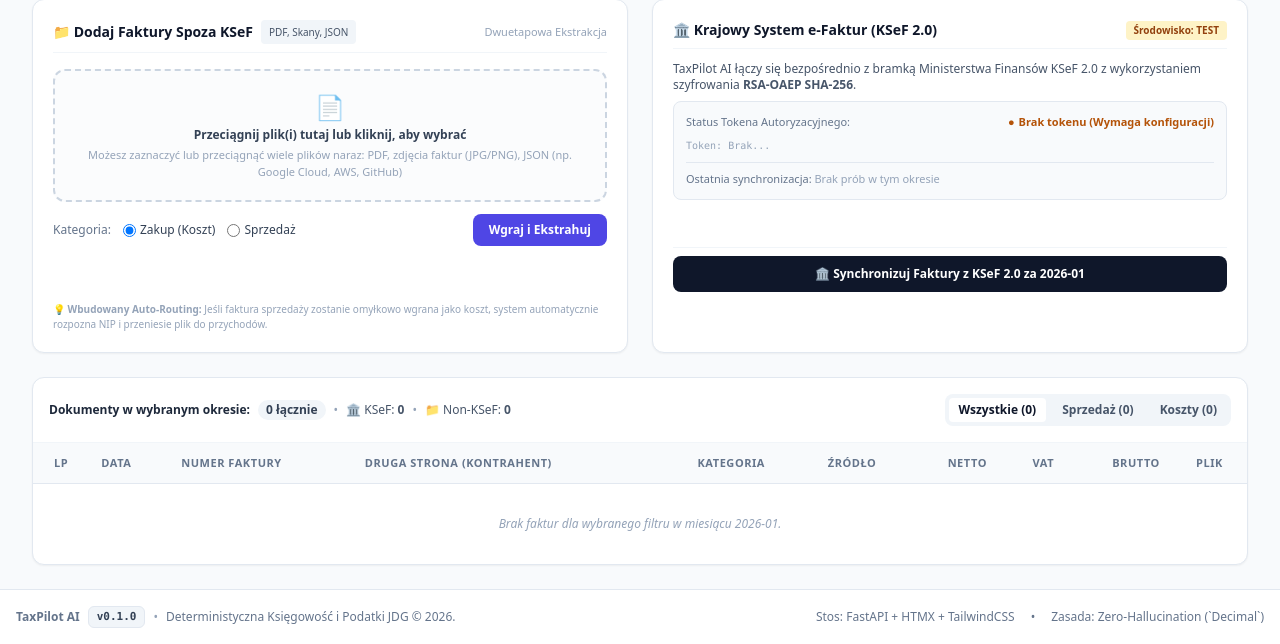
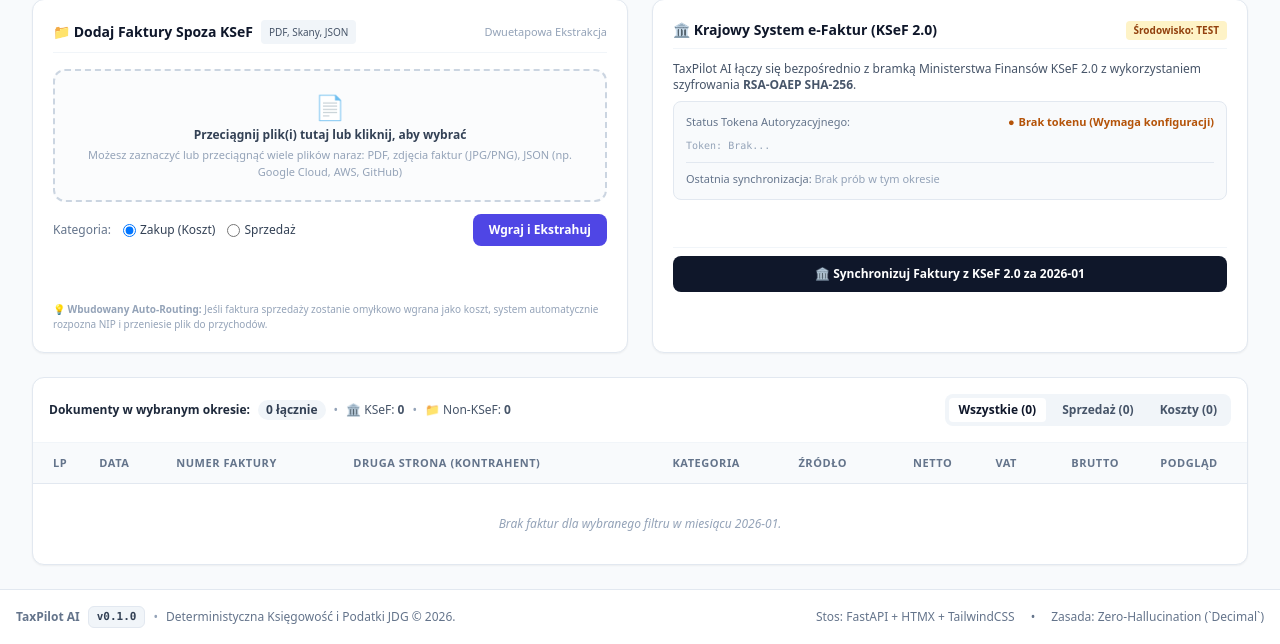
Before and after one commit to cackoarek/TaxPilot_AI, a FastAPI app: page /faktury in a window 1280 px wide. Shown: the part 328-972 px from the top of the page. Run offline with FastAPI, Linux system fonts and the light colour scheme; data that the repository does not hold is empty; some libraries are stand-ins or nearby versions.

Commit message:
fix(ui): rename invoices table column header from Plik to Podgląd

```diff
--- a/src/web/templates/partials/invoices_table.html
+++ b/src/web/templates/partials/invoices_table.html
@@ -54,7 +54,7 @@
             <th class="p-3 text-right">Netto</th>
             <th class="p-3 text-right">VAT</th>
             <th class="p-3 text-right">Brutto</th>
-            <th class="p-3 text-center">Plik</th>
+            <th class="p-3 text-center">Podgląd</th>
           </tr>
         </thead>
         <tbody class="divide-y divide-slate-100">
```
Also changed, not shown: tests/test_web_bookkeeping.py (+2 -1 lines), CHANGELOG.md.
